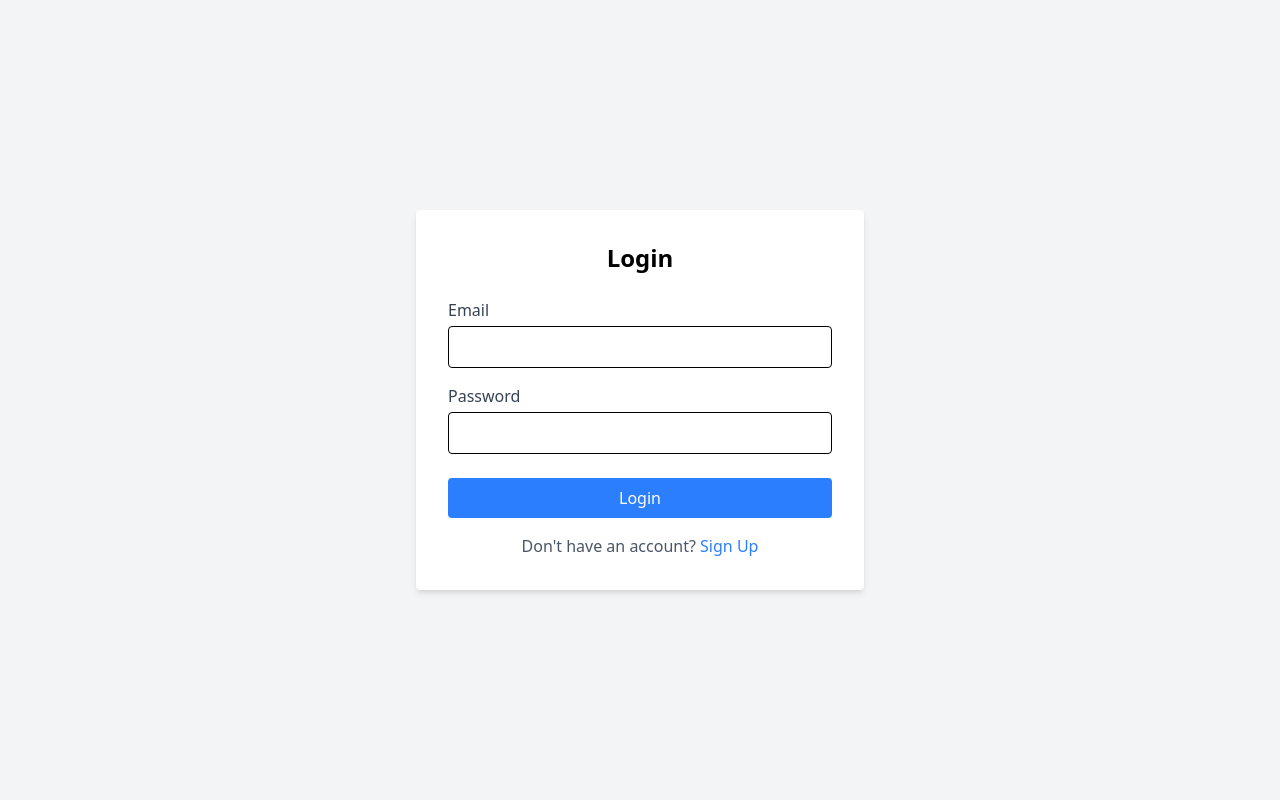
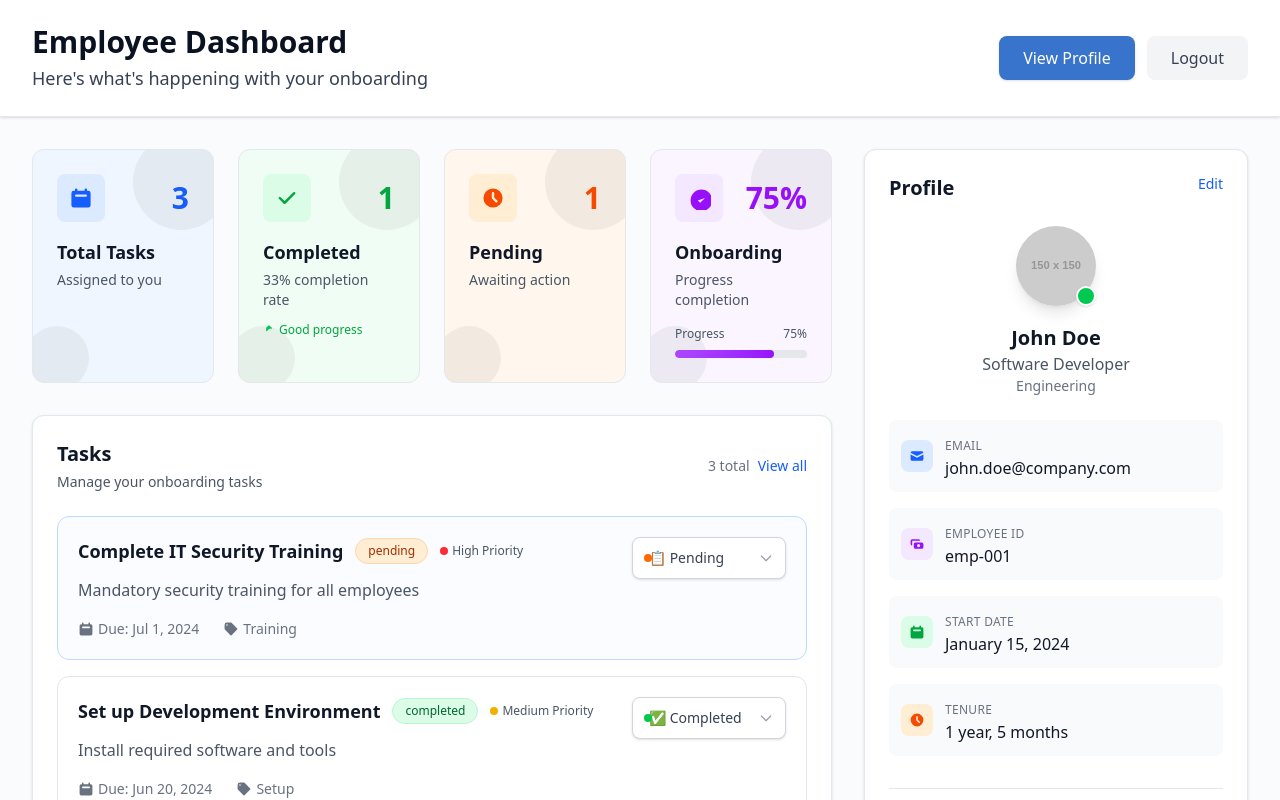
Before and after one commit to pranavnaxane/virtual-onboarding-tracker-frontend, a React (Vite) app: page / in a window 1280 px wide. Shown: the top 800 px of the page. Built offline with nearby package versions, Linux system fonts and the light colour scheme.

Commit message:
feat: switch App.tsx to display EmployeeDashboard instead of LoginPage
- Update main App component to render EmployeeDashboard
- Import EmployeeDashboard from employee feature module
- Remove LoginPage import and usage
- Enable direct access to employee dashboard for development and testing

```diff
--- a/src/App.tsx
+++ b/src/App.tsx
@@ -1,8 +1,9 @@
-import LoginPage from "./features/loginPage/loginPage";
+import { EmployeeDashboard } from "./features/employee";
+
 function App() {
 
   return <div>
-    <LoginPage />
+    <EmployeeDashboard />
   </div>;
 }
 
```
